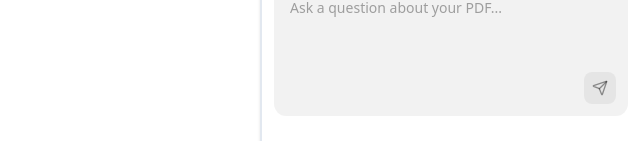
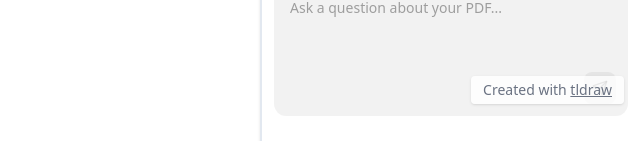
Before and after one commit to rakesh-paulraj1/Livegrams, a Next.js app in the folder apps/web/: page /generative in a window 1280 px wide. Shown: the part 656-797 px from the top of the page, without its empty margins (640-1280 px from the left). Built offline with nearby package versions, Linux system fonts and the light colour scheme.

Commit message:
cd pipeline

```diff
--- a/apps/web/app/generative/page.tsx
+++ b/apps/web/app/generative/page.tsx
@@ -39,6 +39,9 @@
 
 		<Canvas editor={editorRef} />
 				{/* <CanvasAssistant editor={editorRef} /> */}
+			<div className="fixed bottom-10 right-4 z-60 text-sm text-gray-500 bg-white/80 px-3 py-1 rounded shadow">
+				Created with <a href="https://tldraw.com" target="_blank" rel="noopener noreferrer" className="underline">tldraw</a>
+			</div>
 		</div>
 	)
 }
--- a/apps/web/components/Connectionui.tsx
+++ b/apps/web/components/Connectionui.tsx
@@ -112,8 +112,8 @@
       >
         {isSaving ? 'Saving...' : saveStatus === 'success' ? '✓ Saved!' : saveStatus === 'error' ? '✗ Error' : '💾 Save'}
       </button>
-         <div className="fixed bottom-4 right-4 z-50 text-xs text-gray-500 bg-white/80 px-3 py-1 rounded shadow">
-              Created by <a href="https://tldraw.com" target="_blank" rel="noopener noreferrer" className="underline">tldraw</a>
+         <div className="fixed bottom-10 right-4 z-60 text-sm text-gray-500 bg-white/80 px-3 py-1 rounded shadow">
+              Created with <a href="https://tldraw.com" target="_blank" rel="noopener noreferrer" className="underline">tldraw</a>
             </div>
     </>
   );
```
Also changed, not shown: 1 other file (tests, documents, lock files or other folders).
